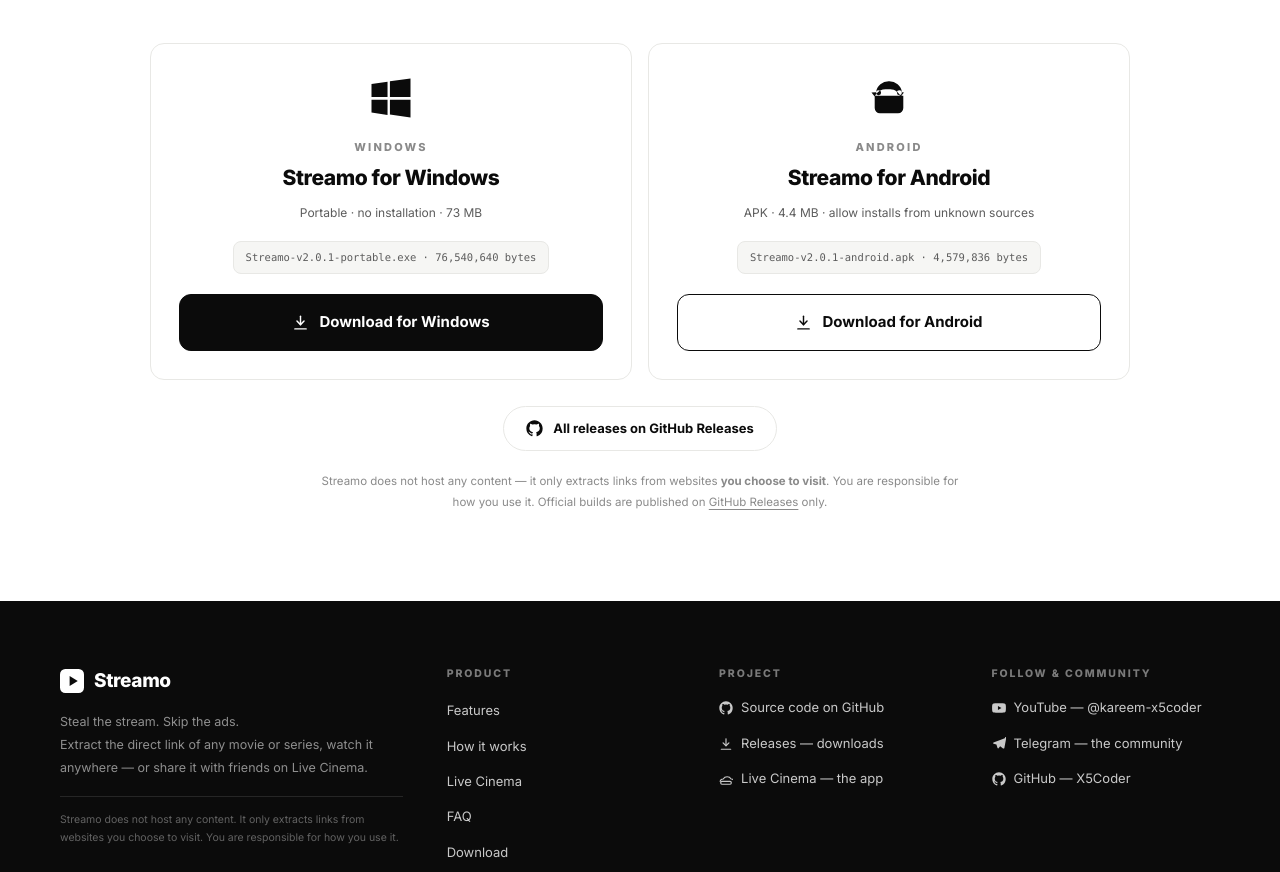
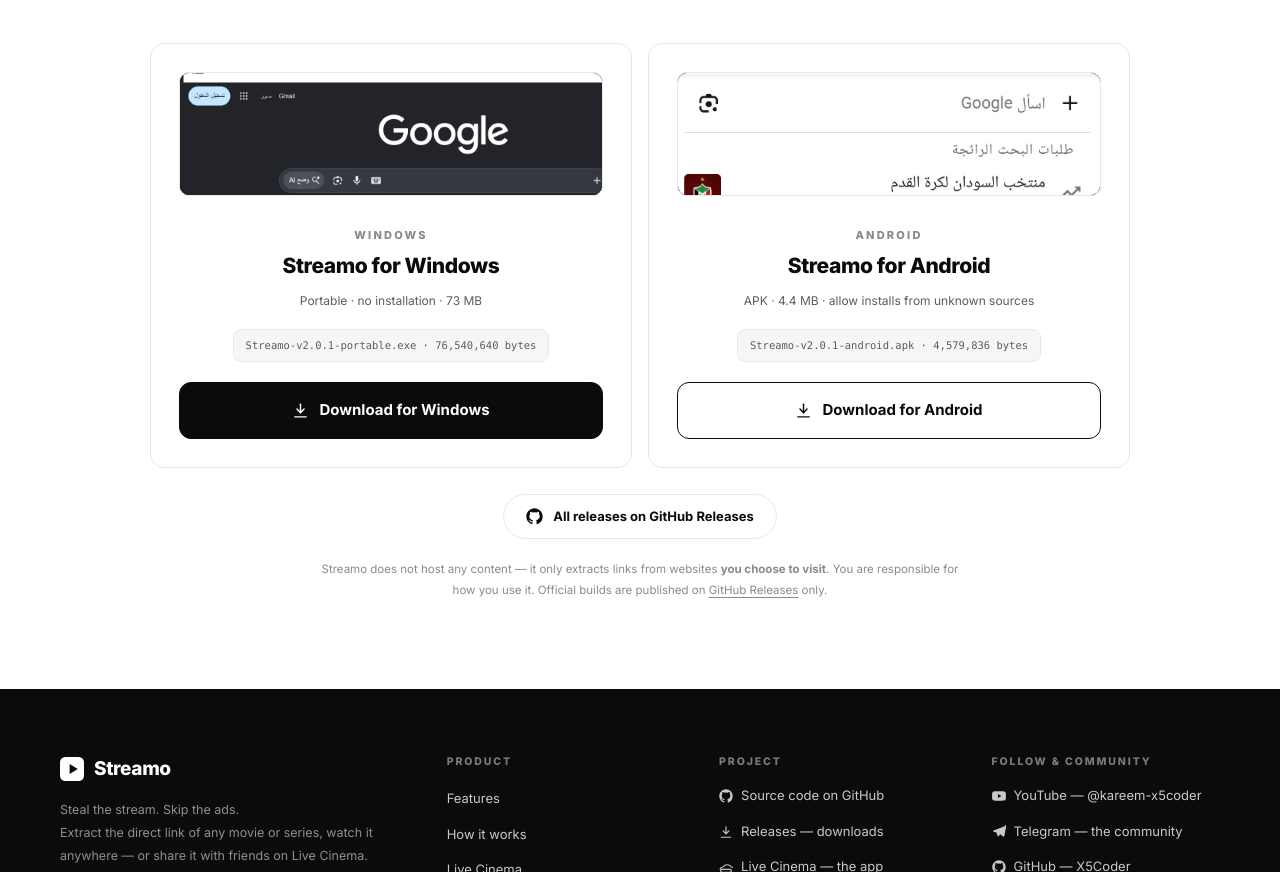
Before and after one commit to X5Coder/Streamo, a plain HTML site: page en/index.html in a window 1280 px wide. Shown: the part 5686-6558 px from the top of the page. Drawn offline with Linux system fonts and the light colour scheme.

Commit message:
Download cards: add Windows & Android screenshots

```diff
--- a/assets/css/style.css
+++ b/assets/css/style.css
@@ -305,6 +305,9 @@ html[lang="ar"] .faq-q { font-size: 15px; }
 .dl-card { background: #fff; border: 1.5px solid var(--line); border-radius: var(--radius); padding: 28px; text-align: center; display: flex; flex-direction: column; align-items: center; transition: border-color .3s, transform .3s var(--ease), box-shadow .3s; position: relative; }
 .dl-card:hover { transform: translateY(-4px); box-shadow: var(--shadow-sm); }
 .dl-card.recommended { border-color: var(--ink); }
+.dl-shot { width: 100%; height: 124px; object-fit: cover; border-radius: var(--radius-sm); border: 1px solid var(--line); margin-bottom: 16px; background: var(--dark); }
+.dl-shot-win { object-position: center 22%; }
+.dl-shot-android { object-position: center 9%; }
 .dl-rec { display: none; position: absolute; top: -13px; inset-inline-start: 50%; transform: translateX(-50%); background: var(--ink); color: #fff; font-size: 10px; font-weight: 800; letter-spacing: .12em; text-transform: uppercase; padding: 5px 14px; border-radius: 999px; white-space: nowrap; }
 html[lang="ar"] .dl-rec { letter-spacing: .02em; }
 .dl-card.recommended .dl-rec { display: block; }
--- a/en/index.html
+++ b/en/index.html
@@ -383,7 +383,7 @@
     <div class="dl-grid">
       <div class="dl-card reveal" data-platform="windows" style="--d:0s">
         <span class="dl-rec">Recommended for your device</span>
-        <svg width="52" height="52" viewBox="0 0 24 24" fill="#0b0b0b" aria-hidden="true"><path d="M3 5.5 10.4 4.5v7H3zM11.5 4.3 21 3v8.5h-9.5zM3 12.8h7.4v7L3 18.7zM11.5 12.8H21V21l-9.5-1.4z"/></svg>
+        <img class="dl-shot dl-shot-win" src="../assets/img/streamo-windows.png" width="1100" height="700" alt="Streamo on Windows — built-in browser open" loading="lazy">
         <div class="dl-platform">Windows</div>
         <h3 class="dl-name">Streamo for Windows</h3>
         <p class="dl-spec">Portable · no installation · 73 MB</p>
@@ -395,7 +395,7 @@
       </div>
       <div class="dl-card reveal" data-platform="android" style="--d:.12s">
         <span class="dl-rec">Recommended for your device</span>
-        <svg width="52" height="52" viewBox="0 0 24 24" fill="#0b0b0b" aria-hidden="true"><path d="M7.2 8.4a1.15 1.15 0 1 0 0 2.3 1.15 1.15 0 0 0 0-2.3zm9.6 0a1.15 1.15 0 1 0 0 2.3 1.15 1.15 0 0 0 0-2.3zM5.4 11h13.2v5.6a2.4 2.4 0 0 1-2.4 2.4H7.8a2.4 2.4 0 0 1-2.4-2.4zm.6-1.6A5.9 5.9 0 0 1 12 4.3a5.9 5.9 0 0 1 6 5.1l.9.1-1.5 1.8-.4-.8a6 6 0 0 0-2.1-2c-.9-.5-2.2-.5-2.8-.5h-1.3a6.5 6.5 0 0 0-2.9.5 6 6 0 0 0-2.1 2l-.4.8-1.5-1.8z"/></svg>
+        <img class="dl-shot dl-shot-android" src="../assets/img/streamo-android.jpg" width="1080" height="1920" alt="Streamo on Android — searching Google from inside the app" loading="lazy">
         <div class="dl-platform">Android</div>
         <h3 class="dl-name">Streamo for Android</h3>
         <p class="dl-spec">APK · 4.4 MB · allow installs from unknown sources</p>
```
Also changed, not shown: index.html (+2 -2 lines).
